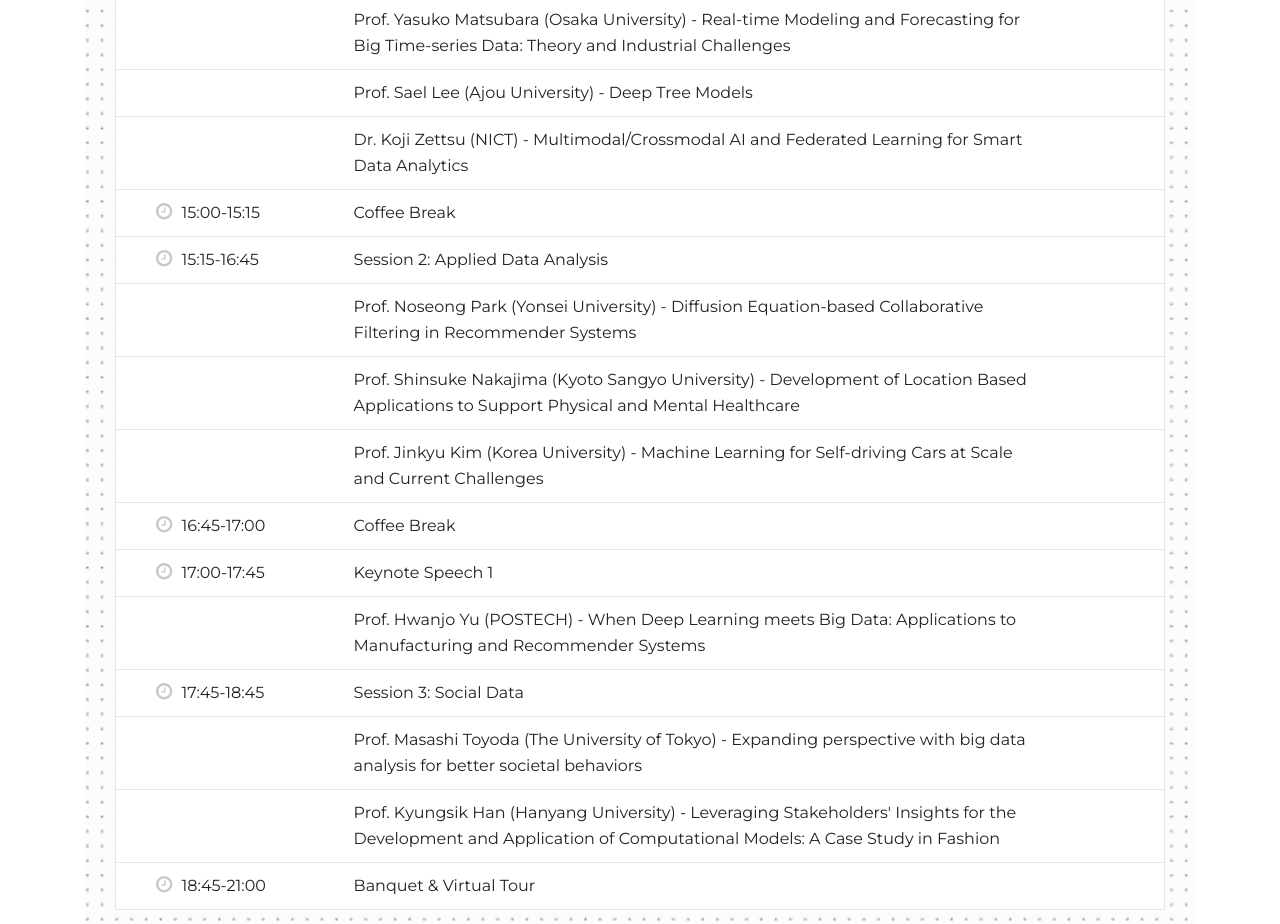
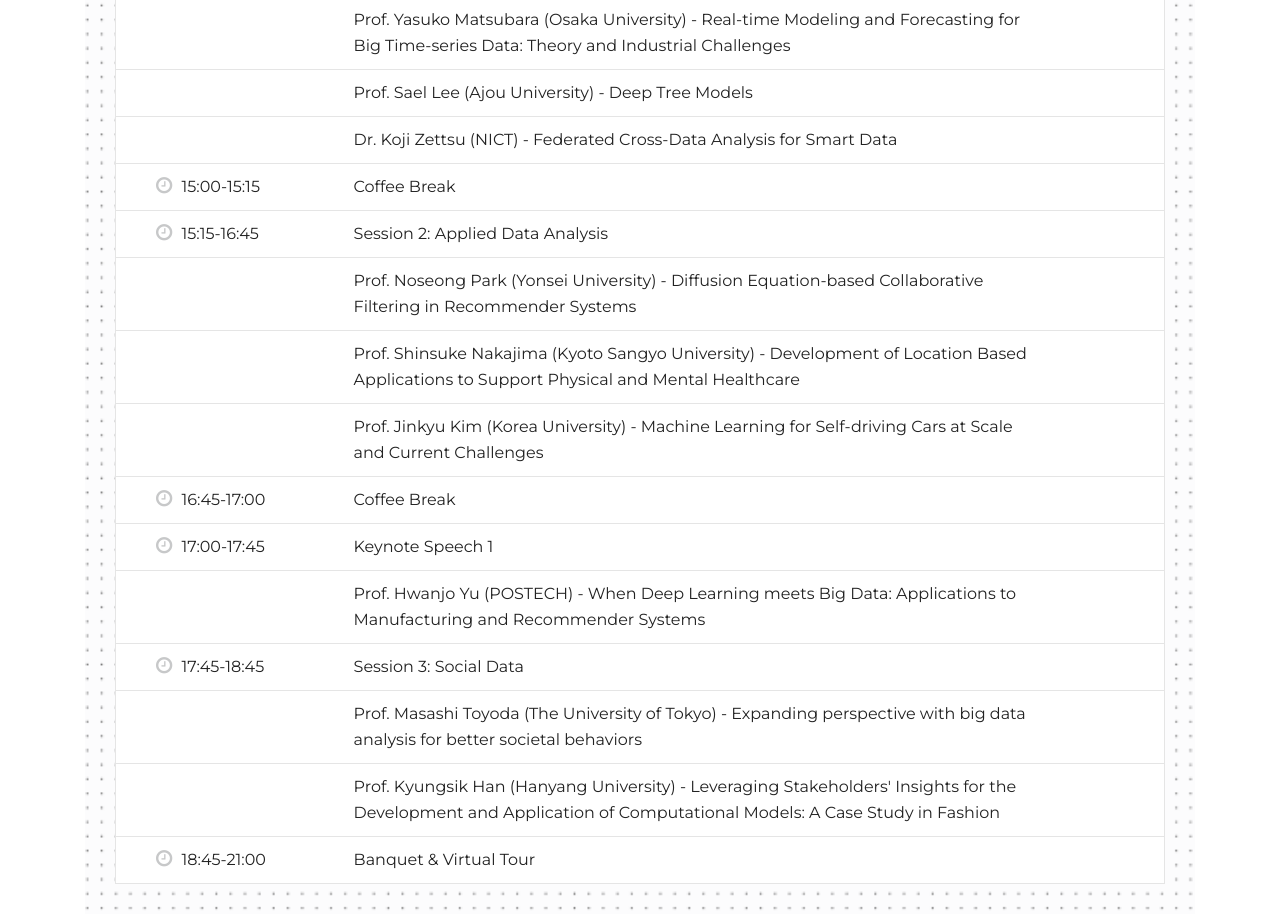
Before and after one commit to shokowakamiya/kjdb, a plain HTML site: page index.html in a window 1280 px wide. Shown: the part 1960-2884 px from the top of the page. Drawn offline with Linux system fonts and the light colour scheme; a script that the page names is missing.

Commit message:
Update index.html
Modified a title

```diff
--- a/index.html
+++ b/index.html
@@ -235,7 +235,7 @@
 							  		<div class="time">
 							  			<span class="time"></span>
 							  		</div>
-							  		<div class="subject">Dr. Koji Zettsu (NICT) - Multimodal/Crossmodal AI and Federated Learning for Smart Data Analytics</div>
+							  		<div class="subject">Dr. Koji Zettsu (NICT) - Federated Cross-Data Analysis for Smart Data</div>
 					  			</div>
 					  		</li>
 					  		<li class="schedule-details">
```
